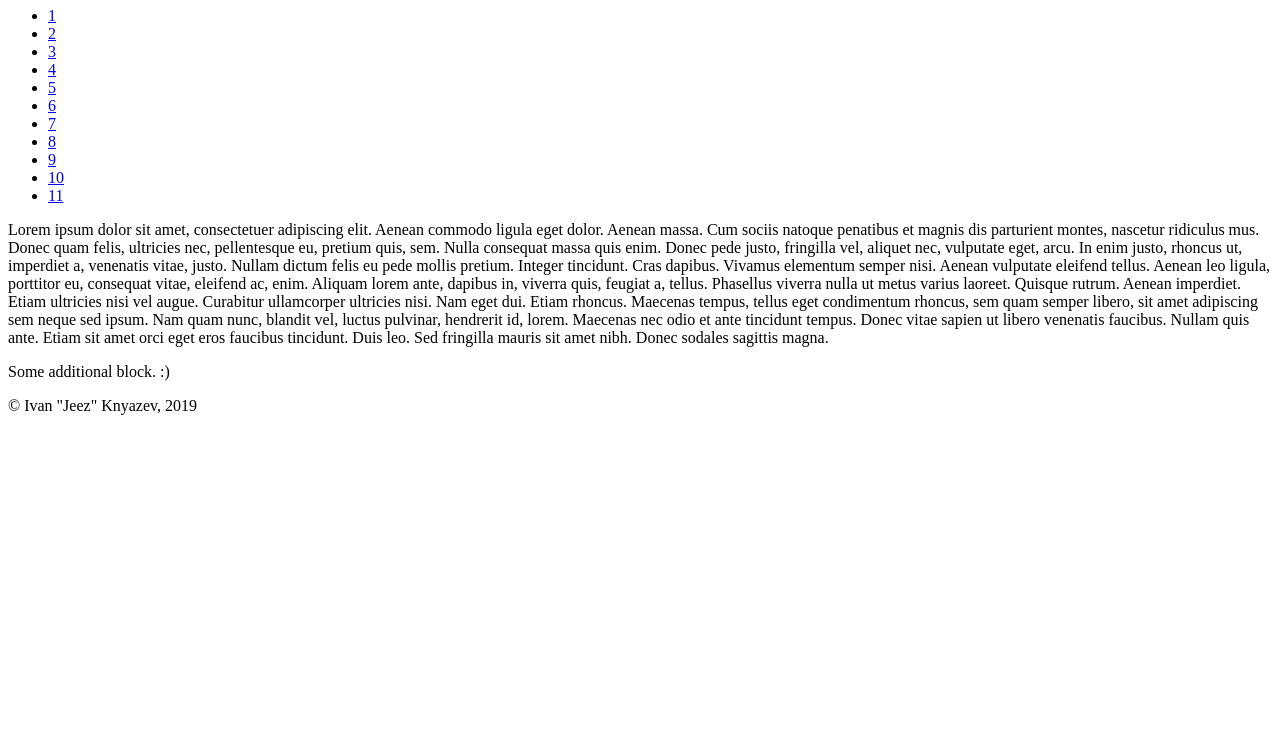
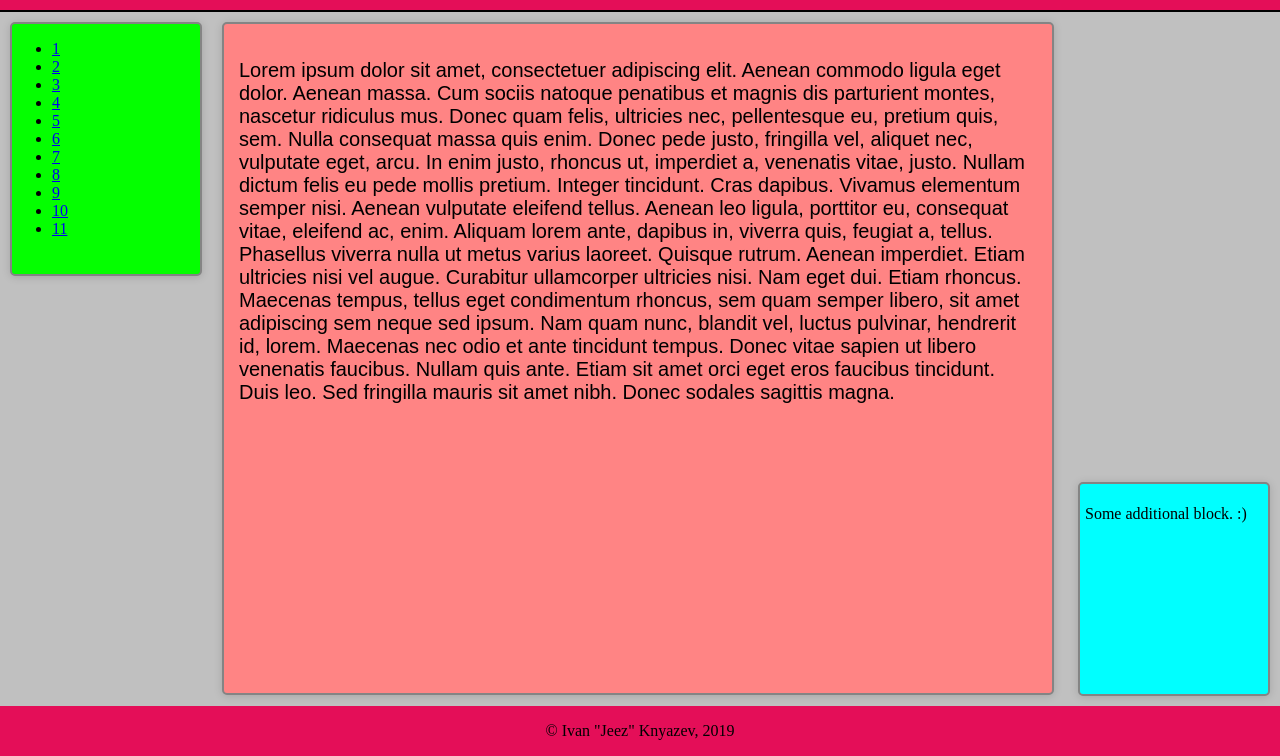
Before and after one commit to polttergeist/web-itmo, a plain HTML site: page css-2/css.html in a window 1280 px wide. Shown: the part 110-866 px from the top of the page. Before the commit the page ends 800 px from the top, so only its background shows below. Drawn offline with Linux system fonts and the light colour scheme.

Commit message:
Update css.html

```diff
--- a/css-2/css.html
+++ b/css-2/css.html
@@ -2,7 +2,7 @@
 <html>
 <head>
 	<title>Freakin' layout</title>
-	<link type='text/css' rel='stylesheet' href='css_sucks_ass.css'/>
+	<link type='text/css' rel='stylesheet' href='css.css'/>
 </head>
 <body>
 	<div class='header'>
```
